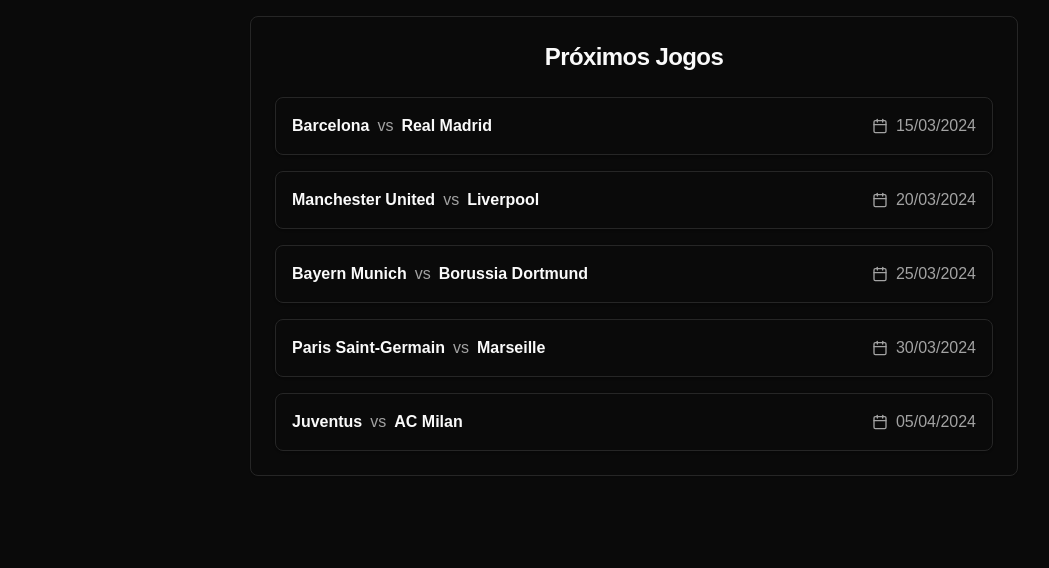
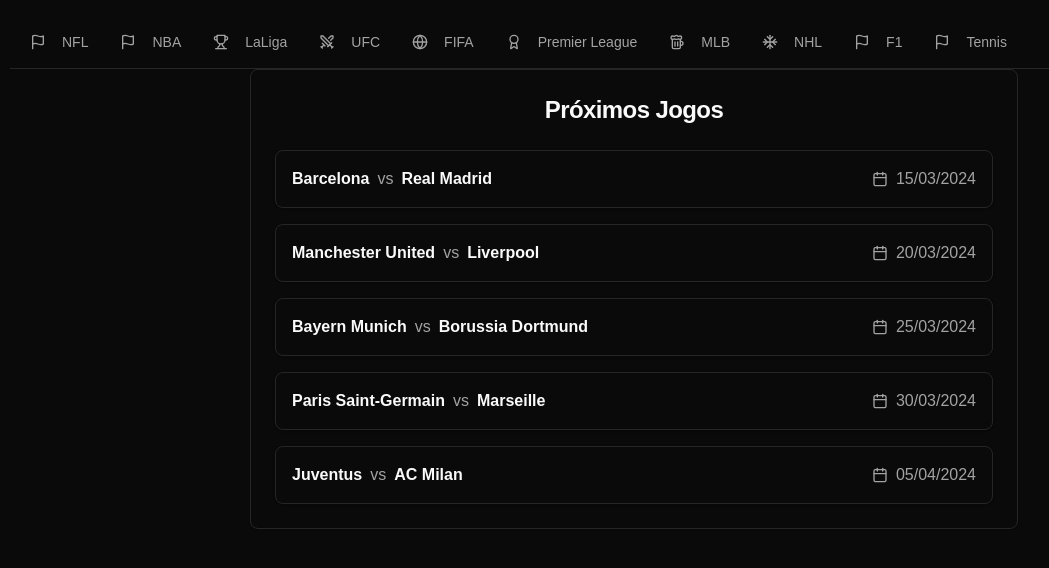
Before and after one commit to pedro3pv/DWall-bet, a Next.js app in the folder frontend/: page / in a window 1280 px wide. Shown: the top 568 px of the page, without its empty margins (6-1055 px from the left). Built offline with nearby package versions, Linux system fonts and the light colour scheme.

Commit message:
add navigation bar

```diff
--- a/frontend/app/page.tsx
+++ b/frontend/app/page.tsx
@@ -1,6 +1,7 @@
-import { CalendarIcon } from 'lucide-react'
+import { Award, Beer, CalendarIcon, Flag, Globe, Snowflake, Swords, Trophy } from 'lucide-react'
 
 import { Card, CardContent, CardHeader, CardTitle } from "@/components/ui/card"
+import { Button } from '@/components/ui/button'
 
 const matches = [
   { id: 1, homeTeam: "Barcelona", awayTeam: "Real Madrid", date: "2024-03-15" },
@@ -13,6 +14,30 @@
 export default function Component() {
   return (
     <div className="dark min-h-screen bg-background text-foreground p-4">
+          {/* Sports Navigation */}
+    <nav className="bg-card p-2 border-b border-border">
+      <ul className="flex space-x-2 overflow-x-auto">
+        {[
+          { icon: Flag, label: 'NFL' },
+          { icon: Flag, label: 'NBA' },
+          { icon: Trophy, label: 'LaLiga' },
+          { icon: Swords, label: 'UFC' },
+          { icon: Globe, label: 'FIFA' },
+          { icon: Award, label: 'Premier League' },
+          { icon: Beer, label: 'MLB' },
+          { icon: Snowflake, label: 'NHL' },
+          { icon: Flag, label: 'F1' },
+          { icon: Flag, label: 'Tennis' },
+        ].map(({ icon: Icon, label }) => (
+          <li key={label}>
+            <Button variant="ghost" size="sm" className="text-muted-foreground hover:text-foreground">
+              <Icon className="w-4 h-4 mr-2" />
+              {label}
+            </Button>
+          </li>
+        ))}
+      </ul>
+    </nav>
       <Card className="w-full max-w-3xl mx-auto">
         <CardHeader>
           <CardTitle className="text-2xl font-bold text-center">Próximos Jogos</CardTitle>
```
